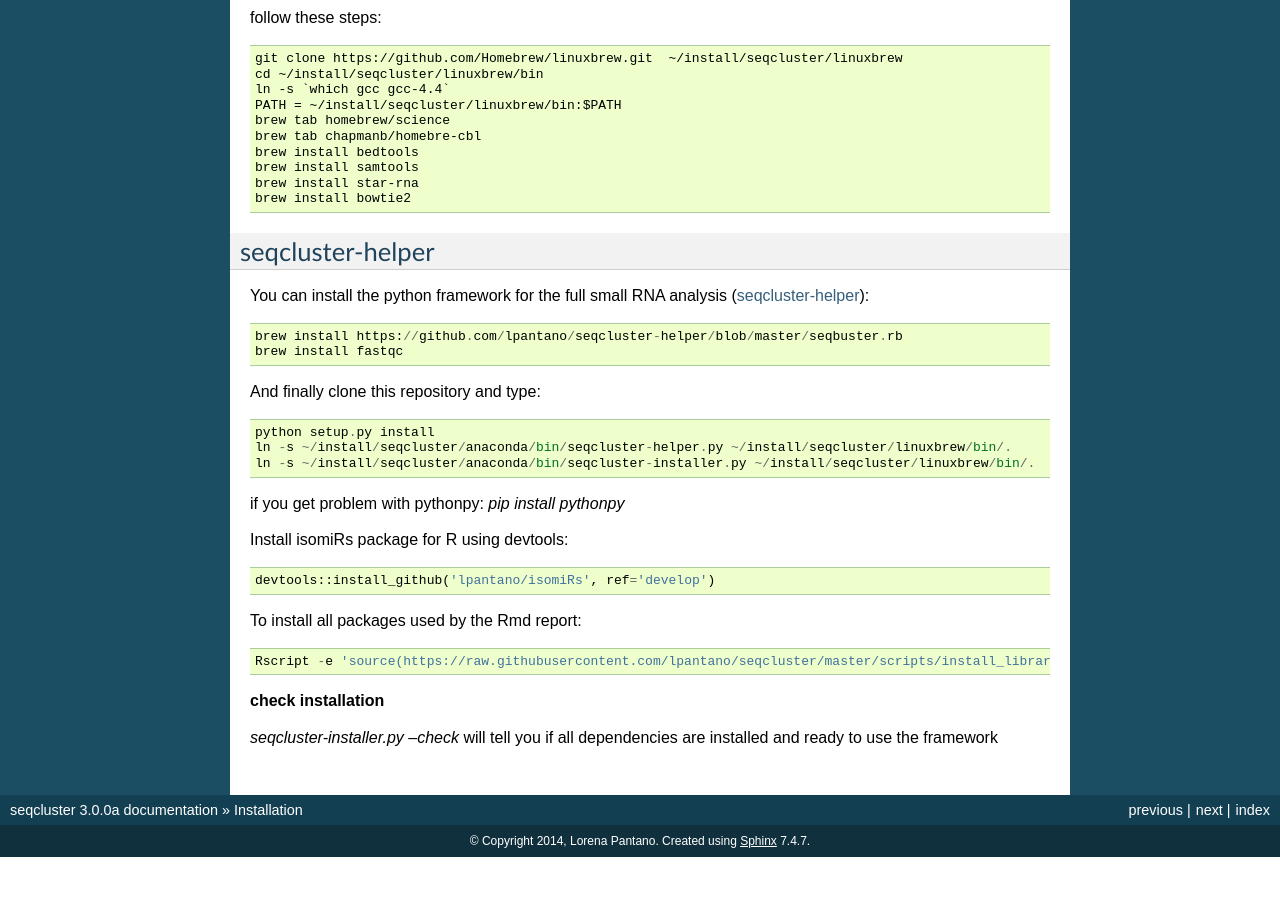
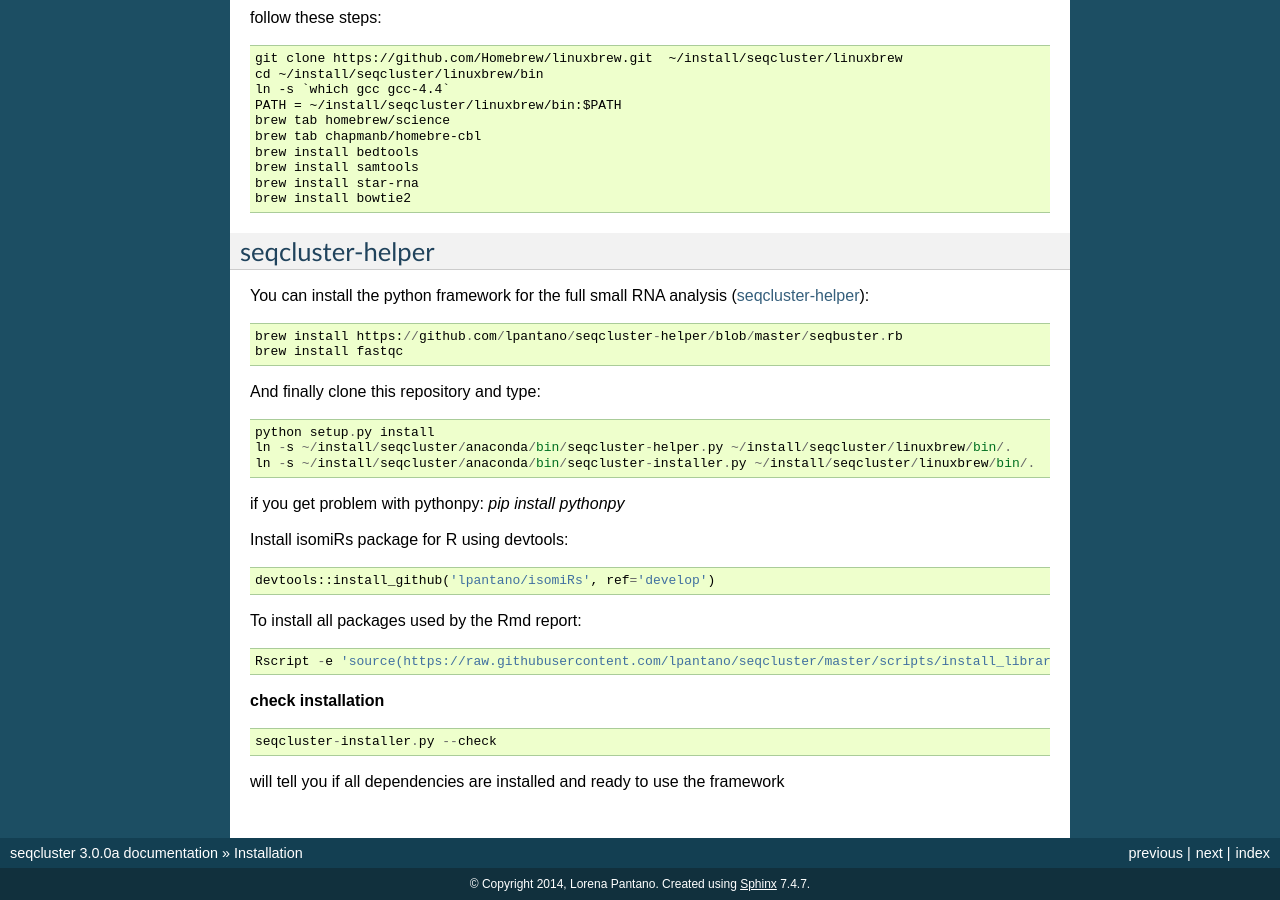
Before and after one commit to lpantano/seqcluster, a Sphinx documentation site: the page built from doc/source/installation.rst, in a window 1280 px wide and 900 px high, scrolled down 1243 px. Built offline with Sphinx 7.4.7, drawn with Linux system fonts in a browser that asks for light colours; before the commit the page ends 2100 px from its top, so only the background shows below that.

```diff
--- a/doc/source/installation.rst
+++ b/doc/source/installation.rst
@@ -113,4 +113,9 @@ To install all packages used by the Rmd report::
 
 **check installation**
 
-`seqcluster-installer.py --check` will tell you if all dependencies are installed and ready to use the framework
+::
+
+
+    seqcluster-installer.py --check
+
+will tell you if all dependencies are installed and ready to use the framework
```
